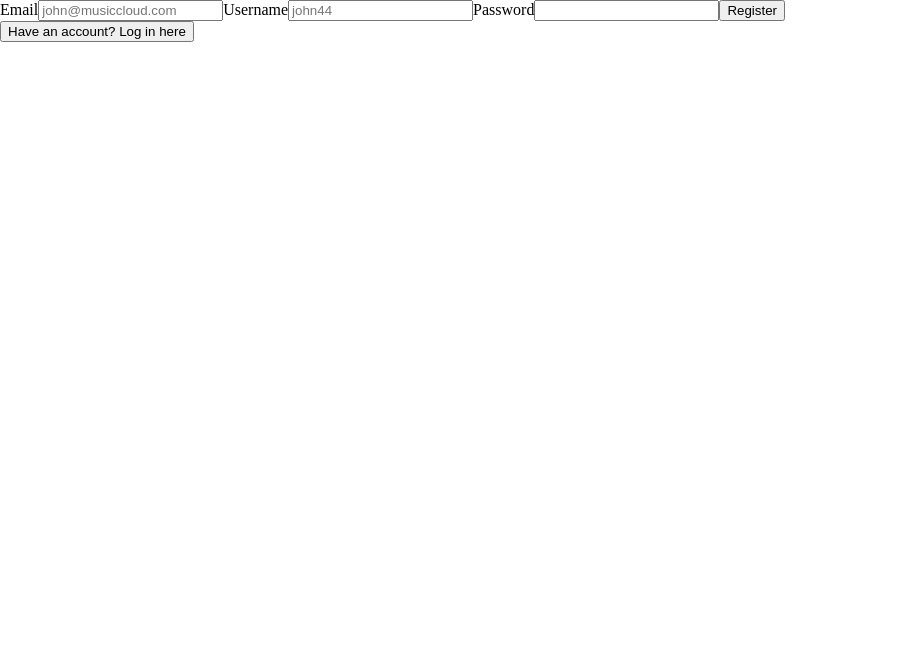
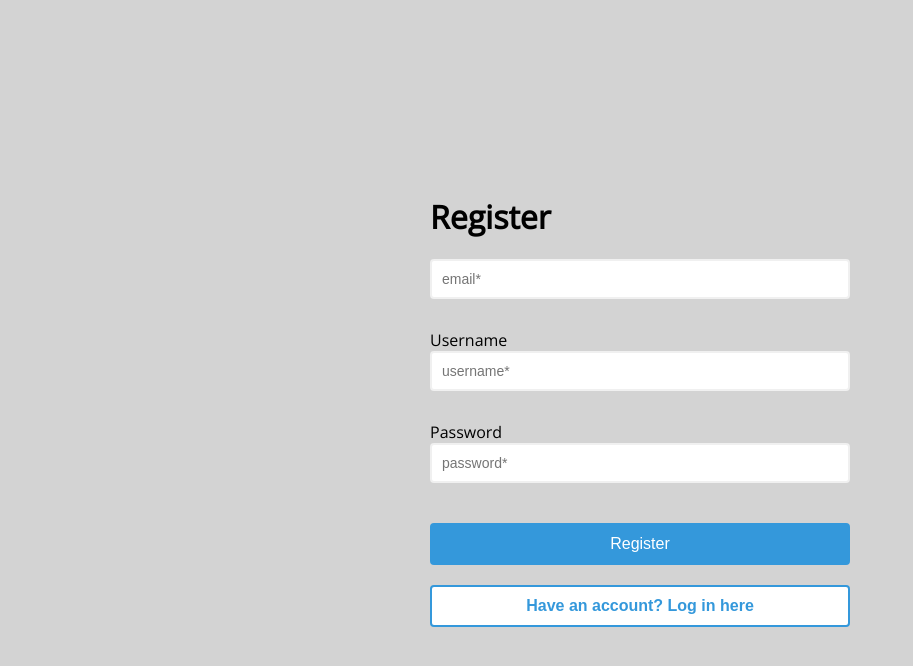
Before and after one commit to rushi444/chord-board-fullstack, a React (Create React App) app in the folder frontend/: page / in a window 1280 px wide. Shown: the top 666 px of the page, without its empty margins (0-913 px from the left). Built offline with nearby package versions, Linux system fonts and the light colour scheme.

Commit message:
register styling

```diff
--- a/frontend/src/components/Auth/Register.js
+++ b/frontend/src/components/Auth/Register.js
@@ -1,6 +1,7 @@
 import React, { useState } from 'react';
 import { Mutation } from 'react-apollo';
 import { gql } from 'apollo-boost';
+import styled from '@emotion/styled';
 
 export const Register = () => {
   const [user, setUser] = useState({
@@ -24,33 +25,42 @@ export const Register = () => {
       {createUser => {
         return (
           <>
-            <form onSubmit={e => handleSubmit(e, createUser)}>
-              <label>Email</label>
+            <form
+              style={{ padding: '30px 40px', width: '500px' }}
+              onSubmit={e => handleSubmit(e, createUser)}>
+              <h1>Register</h1>
+              <FormControl>
                 <input
                   type='text'
                   name='email'
-                placeholder='john@musiccloud.com'
+                  placeholder='email*'
                   value={user.email}
                   onChange={e => handleChange(e)}
                 />
+              </FormControl>
+              <FormControl>
                 <label>Username</label>
                 <input
                   type='text'
                   name='username'
-                placeholder='john44'
+                  placeholder='username*'
                   value={user.username}
                   onChange={e => handleChange(e)}
                 />
+              </FormControl>
+              <FormControl>
                 <label>Password</label>
                 <input
                   type='password'
                   name='password'
+                  placeholder='password*'
                   value={user.password}
                   onChange={e => handleChange(e)}
                 />
-              <button type='submit'>Register</button>
+              </FormControl>
+              <FormButton type='submit'>Register</FormButton>
+              <LoginButton>Have an account? Log in here</LoginButton>
             </form>
-            <button>Have an account? Log in here</button>
           </>
         );
       }}
@@ -68,3 +78,48 @@ const REGISTER_MUTATION = gql`
     }
   }
 `;
+
+const FormControl = styled.div`
+  margin-bottom: 10px;
+  padding-bottom: 20px;
+  position: relative;
+  input {
+    border: 2px solid #f0f0f0;
+    border-radius: 4px;
+    display: block;
+    width: 100%;
+    padding: 10px;
+    font-size: 14px;
+  }
+  input:focus {
+    outline: 0;
+    border-color: #777;
+  }
+`;
+
+const FormButton = styled.button`
+  cursor: pointer;
+  background-color: #3498db;
+  border: 2px solid #3498db;
+  border-radius: 4px;
+  color: white;
+  display: block;
+  font-size: 16px;
+  padding: 10px;
+  margin-top: 20px;
+  width: 100%;
+`;
+
+const LoginButton = styled.button`
+  cursor: pointer;
+  background-color: white;
+  border: 2px solid #3498db;
+  border-radius: 4px;
+  color: #3498db;
+  font-weight: bold;
+  display: block;
+  font-size: 16px;
+  padding: 10px;
+  margin-top: 20px;
+  width: 100%;
+`;
--- a/frontend/src/index.css
+++ b/frontend/src/index.css
@@ -1,28 +1,15 @@
-html {
+@import url('https://fonts.googleapis.com/css?family=Open+Sans&display=swap');
+
+* {
   box-sizing: border-box;
-  font-size: 16px;
 }
 
-*, *:before, *:after {
-  box-sizing: inherit;
+body {
+  background-color: lightgray;
+  font-family: 'Open Sans', sans-serif;
+  display: flex;
+  align-items: center;
+  justify-content: center;
+  min-height: 100vh;
+  margin: 0;
 }
-
-body, h1, h2, h3, h4, h5, h6, p, ol, ul {
-  margin: 0;
-  padding: 0;
-  font-weight: normal;
-}
-
-ol, ul {
-  list-style: none;
-}
-
-img {
-  max-width: 100%;
-  height: auto;
-}
-
-code {
-  font-family: source-code-pro, Menlo, Monaco, Consolas, 'Courier New',
-    monospace;
-}
```
Lines whose indentation alone changed are shown as unchanged.
